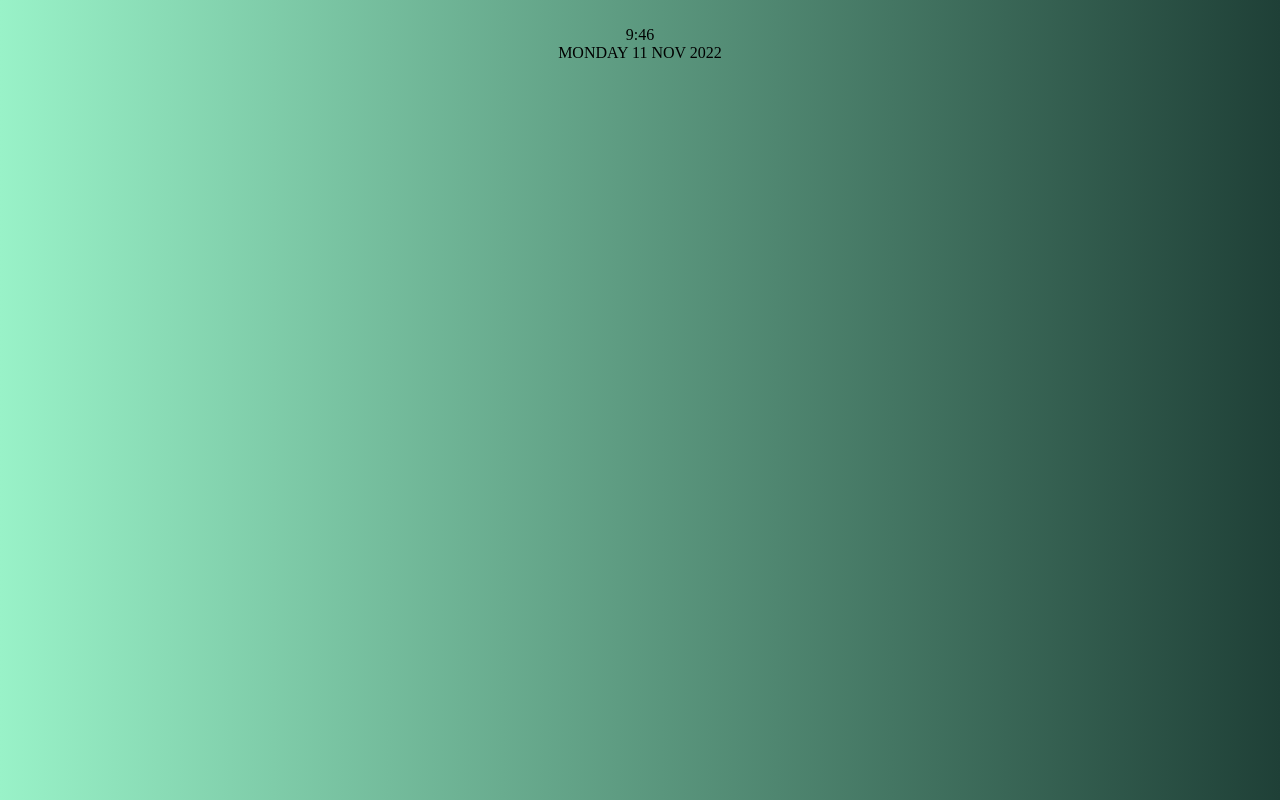
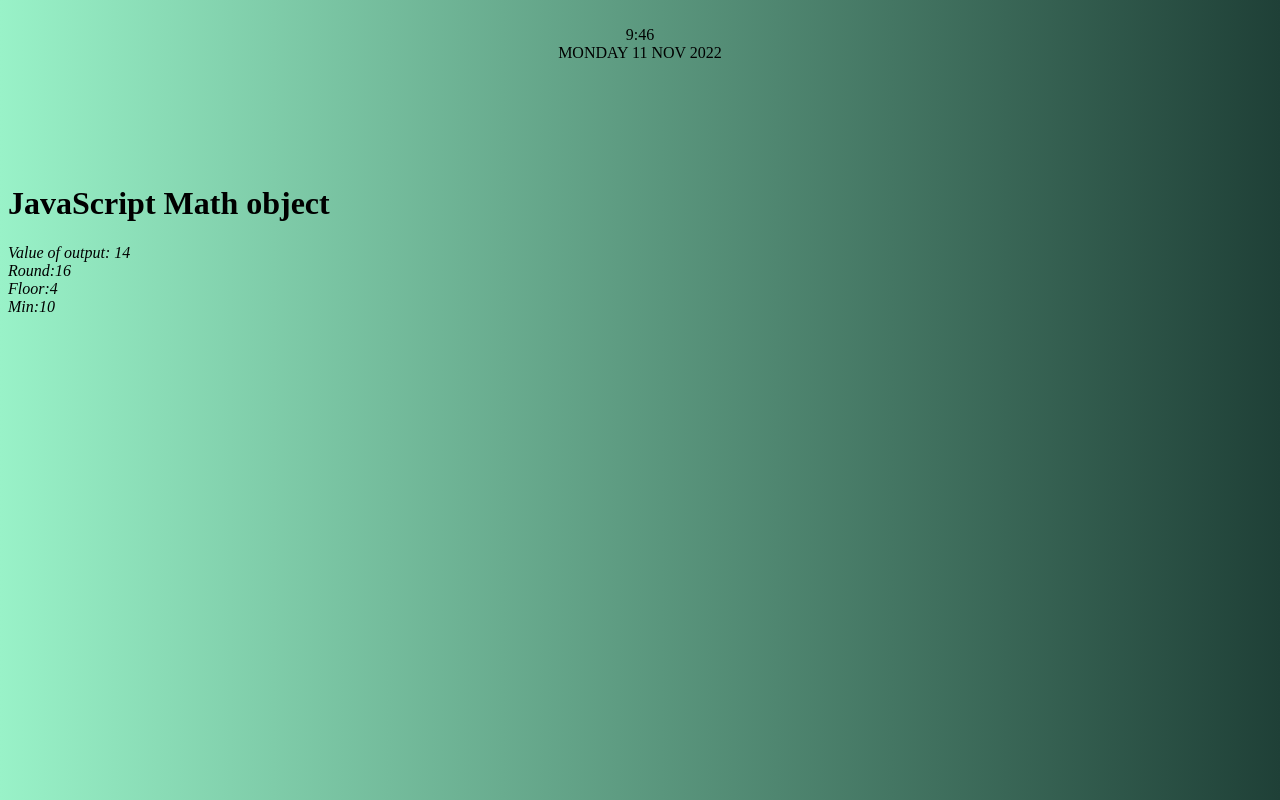
Before and after one commit to Prajwal0609/Prajwal-Rudrakar, a plain HTML site: page index.html in a window 1280 px wide. Drawn offline with Linux system fonts and the light colour scheme.

Commit message:
Add files via upload

```diff
--- a/index.html
+++ b/index.html
@@ -11,8 +11,10 @@ background: -webkit-linear-gradient(to right, #99f2c8, #1f4037);  /* Chrome 10-2
 background: linear-gradient(to right, #99f2c8, #1f4037); /* W3C, IE 10+/ Edge, Firefox 16+, Chrome 26+, Opera 12+, Safari 7+ */
 		}
 	</style>
+
 </head>
 <body>
+
 	<br>
 	<div align="center">
 <span class="time" id="time">02:42 PM</span><br>
@@ -25,7 +27,25 @@ background: linear-gradient(to right, #99f2c8, #1f4037); /* W3C, IE 10+/ Edge, F
 	var h = d.getHours();
 	var m = d.getMinutes();
 document.getElementById('time').innerHTML = h+":"
+
 +m;
 </script>
+<h1>JavaScript Math object</h1>
+<div id="output" class="output"></div>
+<script type="text/javascript">
+	var pi = Math.PI;
+	var round = Math.round(15.92);
+	var floor = Math.floor(4.1);
+	var min = Math.min(10,20,30,40,50);
+	var max = Math.max(10,20,30,40,50);
+	var truncate = Math.trunc(4.7);
+	var sqrt = Math.sqrt(25);
+	var random = Math.random();
+	document.getElementById('output').innerHTML = "<i>Value of output: " + Math.round(14.1)+"<br>"+
+	"Round:"+round+"<br>"+
+	"Floor:"+floor+"<br>"+
+	"Min:"+min+"<br>";
+</script>
+
 </body>
 </html>
```
